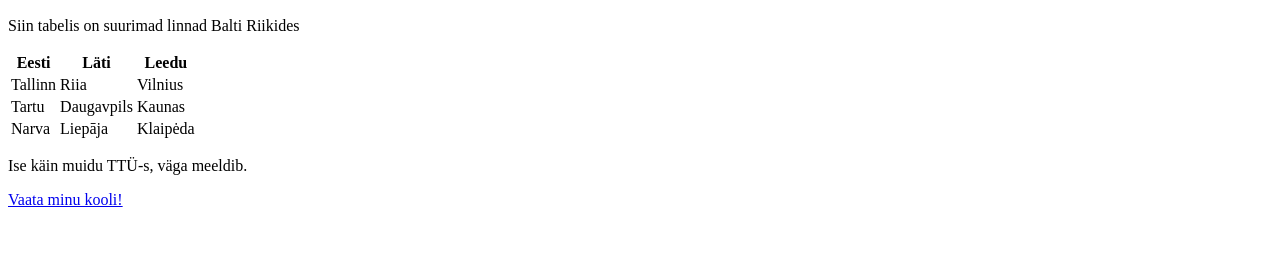
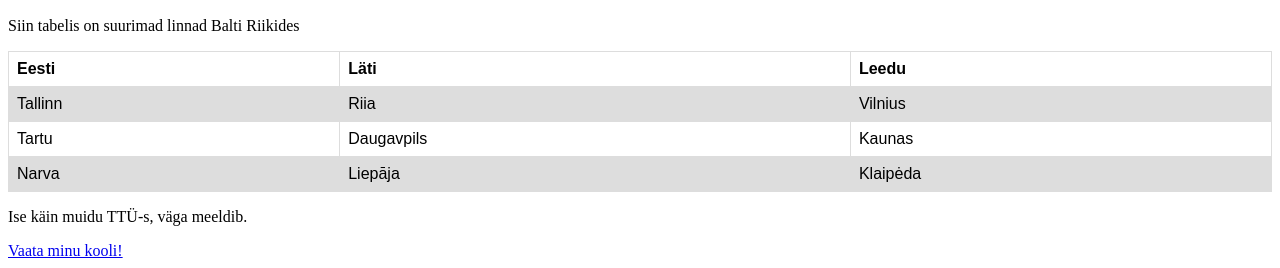
Before and after one commit to krisssm/krisssm.github.io, a plain HTML site: page index.html in a window 1280 px wide. Shown: the part 543-811 px from the top of the page. Drawn offline with Linux system fonts and the light colour scheme.

Commit message:
Update index.html

```diff
--- a/index.html
+++ b/index.html
@@ -1,6 +1,25 @@
 <!DOCTYPE html>
 theme : minima
 <html>
+<head>
+<style>
+table {
+  font-family: arial, sans-serif;
+  border-collapse: collapse;
+  width: 100%;
+}
+
+td, th {
+  border: 1px solid #dddddd;
+  text-align: left;
+  padding: 8px;
+}
+
+tr:nth-child(even) {
+  background-color: #dddddd;
+}
+</style>
+</head>
 <body>
 
   <h1>Kristjani (223175IACB) lehekülg</h1>
```
